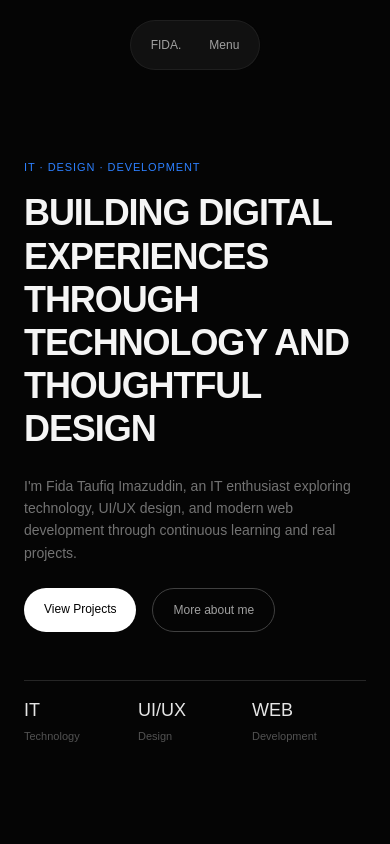
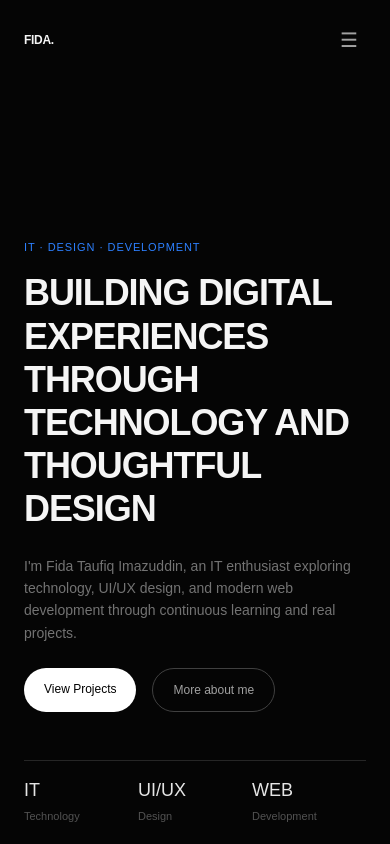
Before and after one commit to fidataufiq/portfolio-website, a Next.js app: page / in a window 390 px wide. Shown: the top 844 px of the page. Built offline with nearby package versions, Linux system fonts and the light colour scheme.

Commit message:
refactor: Navbar Scroll Effect

```diff
--- a/components/Navbar.tsx
+++ b/components/Navbar.tsx
@@ -1,8 +1,8 @@
 "use client";
 
 import Link from "next/link";
+import { useEffect, useState } from "react";
 import { usePathname } from "next/navigation";
-import { useEffect, useState } from "react";
 
 const navigation = [
   {
@@ -27,7 +27,7 @@ export default function Navbar() {
 
   useEffect(() => {
     const handleScroll = () => {
-      setIsScrolled(window.scrollY > 30);
+      setIsScrolled(window.scrollY > 20);
     };
 
     handleScroll();
@@ -48,46 +48,41 @@ export default function Navbar() {
   };
 
   return (
-    <header className="pointer-events-none fixed left-0 top-0 z-50 w-full px-4 pt-5 sm:px-6">
-      <nav
-        className={`pointer-events-auto mx-auto flex max-w-fit items-center rounded-full border transition-all duration-500 ${
-          isScrolled ? "border-neutral-700/80 bg-neutral-950/90 shadow-lg shadow-black/40 backdrop-blur-xl" : "border-neutral-800/70 bg-neutral-900/70 backdrop-blur-md"
-        }`}
-      >
-        <div className="flex items-center px-2 py-2">
-          <Link href="/" onClick={() => setIsOpen(false)} className="rounded-full px-3 py-2 text-xs font-medium text-neutral-400 transition hover:text-white">
+    <header className={`sticky top-0 z-50 transition-all duration-300 ${isScrolled ? "py-3" : "py-0"}`}>
+      <nav className={`mx-auto max-w-5xl px-6 transition-all duration-300 ${isScrolled ? "rounded-2xl border border-neutral-800/80 bg-[#0b0b0c]/90 shadow-xl shadow-black/20 backdrop-blur-xl" : ""}`}>
+        <div className={`flex items-center justify-between transition-all duration-300 ${isScrolled ? "h-14" : "h-20"}`}>
+          {/* Logo */}
+          <Link href="/" className="text-[12px] font-semibold tracking-tight text-neutral-100" onClick={() => setIsOpen(false)}>
             FIDA.
           </Link>
 
-          <div className="hidden items-center gap-1 md:flex">
+          {/* Desktop Navigation */}
+          <div className="hidden items-center gap-8 md:flex">
             {navigation.map((item) => (
-              <Link key={item.href} href={item.href} className={`rounded-full px-3 py-2 text-xs transition duration-300 ${isActive(item.href) ? "bg-white text-black" : "text-neutral-500 hover:bg-white/10 hover:text-white"}`}>
+              <Link key={item.href} href={item.href} className={`relative text-[12px] transition-colors duration-300 ${isActive(item.href) ? "font-medium text-white" : "text-neutral-500 hover:text-neutral-200"}`}>
                 {item.name}
+
+                {isActive(item.href) && <span className="absolute -bottom-2 left-0 h-px w-full bg-blue-500" />}
               </Link>
             ))}
           </div>
 
-          <button
-            type="button"
-            aria-label="Toggle navigation menu"
-            aria-expanded={isOpen}
-            onClick={() => setIsOpen(!isOpen)}
-            className="ml-1 rounded-full px-3 py-2 text-xs text-neutral-400 transition hover:bg-white/10 hover:text-white md:hidden"
-          >
-            {isOpen ? "Close" : "Menu"}
+          {/* Mobile Menu Button */}
+          <button type="button" aria-label="Toggle navigation menu" aria-expanded={isOpen} onClick={() => setIsOpen(!isOpen)} className="rounded-lg p-2 text-neutral-400 transition-colors hover:bg-neutral-900 hover:text-white md:hidden">
+            <span className="text-xl">{isOpen ? "×" : "☰"}</span>
           </button>
         </div>
-      </nav>
 
+        {/* Mobile Navigation */}
         {isOpen && (
-        <div className="pointer-events-auto mx-auto mt-3 max-w-xs rounded-2xl border border-neutral-800 bg-neutral-950/95 p-2 shadow-2xl shadow-black/50 backdrop-blur-xl md:hidden">
+          <div className="border-t border-neutral-800 py-4 md:hidden">
             <div className="flex flex-col gap-1">
               {navigation.map((item) => (
                 <Link
                   key={item.href}
                   href={item.href}
                   onClick={() => setIsOpen(false)}
-                className={`rounded-xl px-4 py-3 text-sm transition ${isActive(item.href) ? "bg-white text-black" : "text-neutral-500 hover:bg-white/10 hover:text-white"}`}
+                  className={`rounded-lg px-3 py-3 text-[12px] transition-colors ${isActive(item.href) ? "bg-neutral-900 font-medium text-white" : "text-neutral-500 hover:bg-neutral-900 hover:text-white"}`}
                 >
                   {item.name}
                 </Link>
@@ -95,6 +90,7 @@ export default function Navbar() {
             </div>
           </div>
         )}
+      </nav>
     </header>
   );
 }
```
Lines whose indentation alone changed are shown as unchanged.
